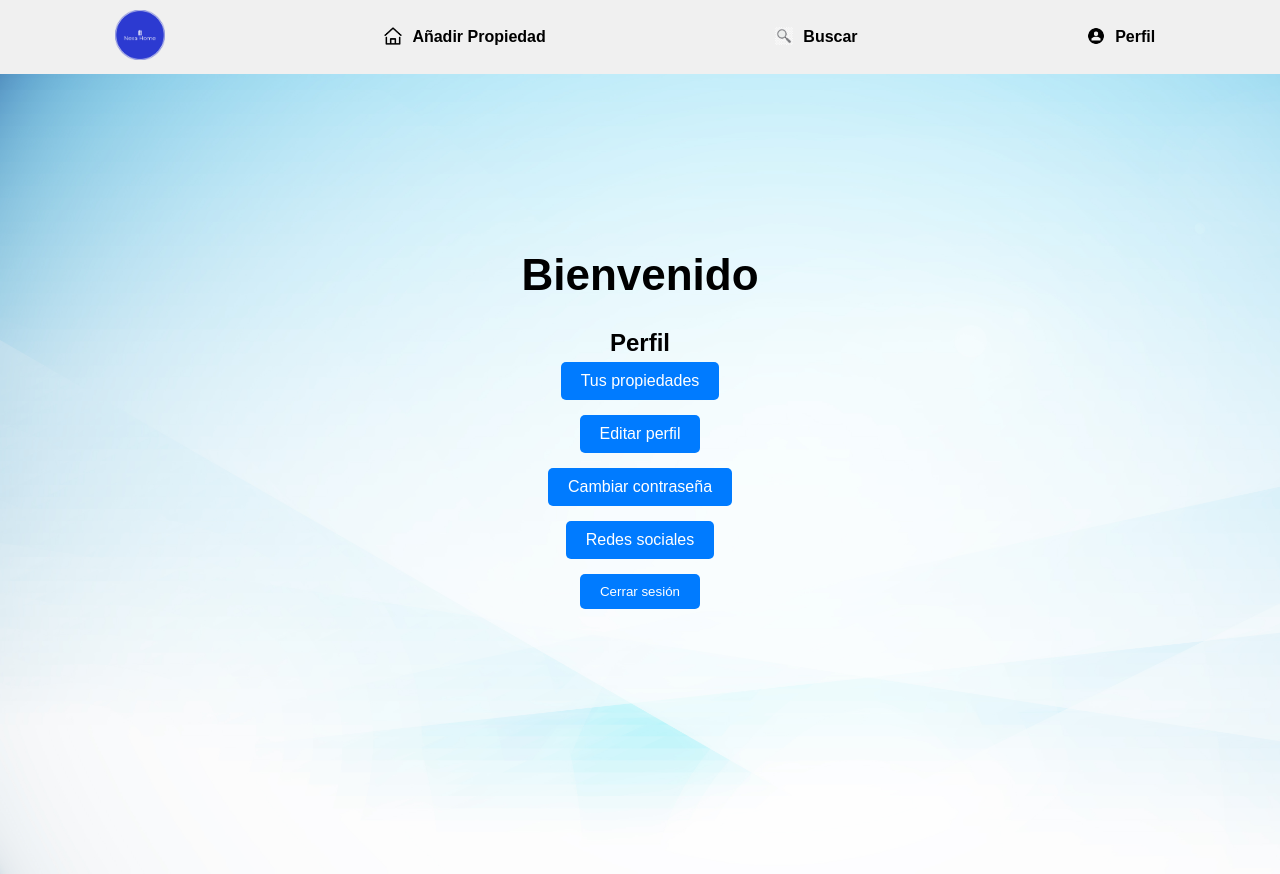
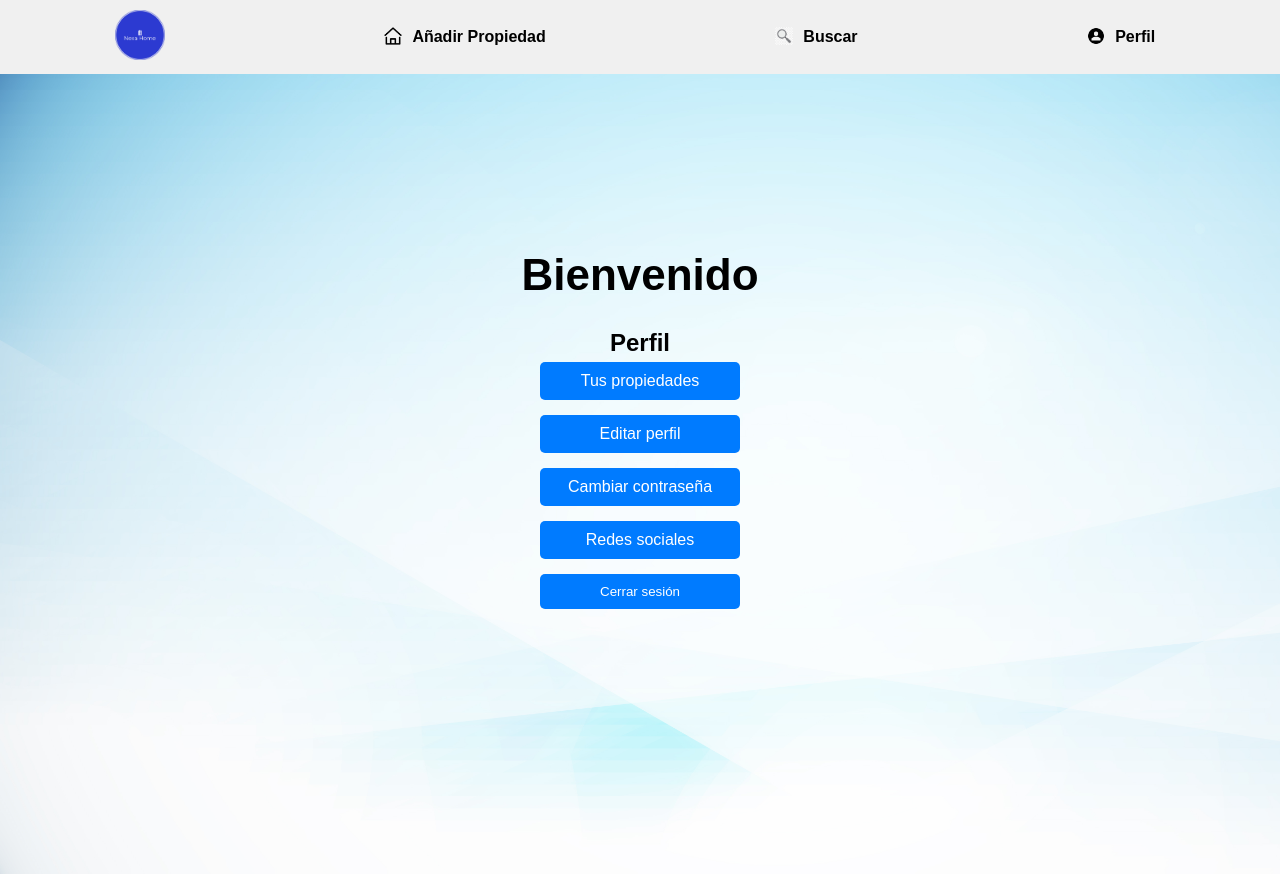
Before and after one commit to OscarDG1/NexaHomeWEB, a React (Create React App) app: page /perfil in a window 1280 px wide. Built offline with nearby package versions, Linux system fonts and the light colour scheme.

Commit message:
Fotos propiedades ok

```diff
--- a/package.json
+++ b/package.json
@@ -15,6 +15,7 @@
   "author": "nexahome",
   "license": "MIT",
   "dependencies": {
+    "autosuggest": "^0.0.2",
     "jszip": "^3.10.1",
     "react": "^17.0.2",
     "react-autosuggest": "^10.1.0",
--- a/src/screens/MiPropiedad.jsx
+++ b/src/screens/MiPropiedad.jsx
@@ -17,7 +17,6 @@ function MiPropiedad() {
 
   const API_BASE_URL = 'http://192.168.0.23:7770';
 
-  // Hook useEffect para obtener las propiedades cuando el componente se monta
   useEffect(() => {
     const fetchMisPropiedades = async () => {
       const token = localStorage.getItem('token');
@@ -41,13 +40,10 @@ function MiPropiedad() {
         }
 
         const data = await response.json();
-        const propiedadesData = [];
-
-
-        data.forEach((prop, index) => {
-
-          propiedadesData.push(
-            new Propiedad({
+        const propiedadesData = await Promise.all(
+          data.map(async (prop) => {
+            const imageUrl = await fetchImage(prop[0]);
+            return {
               id: prop[0],
               email: prop[1],
               metrosCuadrados: prop[2],
@@ -65,10 +61,12 @@ function MiPropiedad() {
               habitacion: prop[16],
               bano: prop[17],
               orientacion: prop[14],
-              ascensor: prop[15]
+              ascensor: prop[15],
+              imagePath: imageUrl
+            };
           })
         );
-        });
+
         console.log("Cantidad Propiedades");
         console.log("--------------------");
         console.log(propiedadesData.length);
@@ -76,8 +74,8 @@ function MiPropiedad() {
         console.log("Informacion por propiedad");
         console.log("-------------------------");
         propiedadesData.forEach(property => {
-          console.log(property.obtenerDescripcionBreve());
-        })
+          console.log(property);
+        });
 
         setPropiedades(propiedadesData);
       } catch (error) {
@@ -90,12 +88,29 @@ function MiPropiedad() {
     fetchMisPropiedades();
   }, [navigate]);
 
+  const fetchImage = async (propertyId) => {
+    const token = localStorage.getItem('token');
+    const response = await fetch(`${API_BASE_URL}/property/iconImg?idProperty=${propertyId}`, {
+      method: 'GET',
+      headers: {
+        'Authorization': token,
+      }
+    });
+
+    if (!response.ok) {
+      throw new Error('Error al obtener la imagen de la propiedad');
+    }
+
+    const blob = await response.blob();
+    const imageUrl = URL.createObjectURL(blob);
+    console.log(`Imagen para propiedad ${propertyId}: ${imageUrl}`);
+    return imageUrl;
+  };
 
   const openModal = (property) => {
     setSelectedProperty(property);
     setModalIsOpen(true);
   };
-
 
   const closeModal = () => {
     setSelectedProperty(null);
@@ -104,22 +119,19 @@ function MiPropiedad() {
 
   return (
     <div>
-      <NavigationBar /> {/* Componente de la barra de navegación */}
+      <NavigationBar />
       <div className="property-list">
-        {propiedades.length === 0 ? ( // Condicional para mostrar un mensaje mientras se cargan las propiedades
+        {propiedades.length === 0 ? (
           <div className="msg">
             <p className="msg">Cargando propiedades...</p>
           </div>
         ) : (
           <div>
-            {(() => {
-              const elementos = [];
-              propiedades.forEach((propiedad, index) => {
-                elementos.push(
+            {propiedades.map((propiedad, index) => (
               <div key={index} className="property-card" onClick={() => openModal(propiedad)}>
                 <div className="property-image-container">
-                      {propiedad.imagePath && propiedad.imagePath.length > 0 ? (
-                        <img src={propiedad.imagePath[0]} alt="Imagen de la casa" className="property-image" />
+                  {propiedad.imagePath ? (
+                    <img src={propiedad.imagePath} alt="Imagen de la casa" className="property-image" />
                   ) : (
                     <div className="no-image">No hay imagen disponible</div>
                   )}
@@ -143,10 +155,7 @@ function MiPropiedad() {
                   </div>
                 </div>
               </div>
-                );
-              });
-              return elementos;
-            })()}
+            ))}
           </div>
         )}
       </div>
--- a/src/screens/Propiedades.jsx
+++ b/src/screens/Propiedades.jsx
@@ -7,7 +7,6 @@ import casa from '../assets/casa.jpg';
 import bano from '../assets/bano.jpg';
 import superficie from '../assets/superficie.png';
 import habitacion from '../assets/habitacion.png';
-import Propiedad from './Propiedad';
 import Fondo from '../assets/fondopantalla.jpg';
 
 const API_BASE_URL = 'http://192.168.0.23:7770';
@@ -39,7 +38,10 @@ function Propiedades() {
 
         const data = await response.json();
         if (data && data.length > 0) {
-          const propiedadesData = data.map((prop) => new Propiedad({
+          const propiedadesData = await Promise.all(
+            data.map(async (prop) => {
+              const imageUrl = await fetchImage(prop[0]);
+              return {
                 id: prop[0],
                 email: prop[1],
                 metrosCuadrados: prop[2],
@@ -57,8 +59,11 @@ function Propiedades() {
                 habitacion: prop[16],
                 bano: prop[17],
                 orientacion: prop[14],
-            ascensor: prop[15]
-          }));
+                ascensor: prop[15],
+                imagePath: imageUrl
+              };
+            })
+          );
           setPropiedades(propiedadesData);
         }
       } catch (error) {
@@ -70,6 +75,23 @@ function Propiedades() {
 
     fetchPropiedades();
   }, [navigate]);
+
+  const fetchImage = async (propertyId) => {
+    const token = localStorage.getItem('token');
+    const response = await fetch(`${API_BASE_URL}/property/iconImg?idProperty=${propertyId}`, {
+      method: 'GET',
+      headers: {
+        'Authorization': token,
+      }
+    });
+
+    if (!response.ok) {
+      throw new Error('Error al obtener la imagen de la propiedad');
+    }
+
+    const blob = await response.blob();
+    return URL.createObjectURL(blob);
+  };
 
   const openModal = (property) => {
     setSelectedProperty(property);
@@ -104,12 +126,11 @@ function Propiedades() {
             {propiedades.map((propiedad, index) => (
               <div key={index} className="property-card" onClick={() => openModal(propiedad)}>
                 <div className="property-image-container">
-                  {propiedad.imagePath && propiedad.imagePath.length > 0 ? (
-                    <img src={`${API_BASE_URL}/property/downloadimage?idProperty=${propiedad.id}`} alt="Imagen de la casa" className="property-image" />
+                  {propiedad.imagePath ? (
+                    <img src={propiedad.imagePath} alt="Imagen de la casa" className="property-image" />
                   ) : (
                     <div className="no-image">No hay imagen disponible</div>
                   )}
-
                 </div>
                 <div className="property-details">
                   <div className="property-texts">
--- a/src/styles/Perfil.css
+++ b/src/styles/Perfil.css
@@ -13,20 +13,25 @@
 }
 
 .profile-button {
-  margin-bottom: 10px; /* Agregar espacio entre los botones */
-  margin-top: 5px; /* Subir los botones un poco */
-  padding: 10px 20px; /* Ajustar el relleno según sea necesario */
-  background-color: #007bff; /* Color de fondo */
-  color: #fff; /* Color del texto */
-  border: none; /* Eliminar borde */
-  border-radius: 5px; /* Añadir bordes redondeados */
-  text-decoration: none; /* Eliminar subrayado */
-  cursor: pointer; /* Cambiar el cursor al pasar el ratón */
+  display: flex;
+  align-items: center;
+  justify-content: center;
+  margin-bottom: 10px;
+  margin-top: 5px;
+  padding: 10px 20px;
+  width: 200px;
+  background-color: #007bff;
+  color: #fff;
+  border: none;
+  border-radius: 5px;
+  text-decoration: none;
+  cursor: pointer;
 }
 
 .profile-button:hover {
-  background-color: #0056b3; /* Cambiar el color de fondo al pasar el ratón */
+  background-color: #0056b3;
 }
+
 
 .bienvenido {
   font-size: 44px;
```
Also changed, not shown: 1 other file (tests, documents, lock files or other folders). Lines whose indentation alone changed are shown as unchanged.
